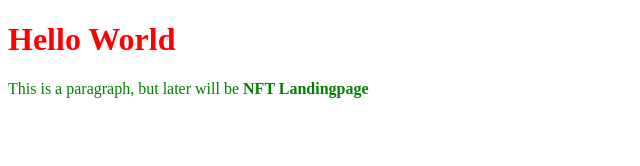
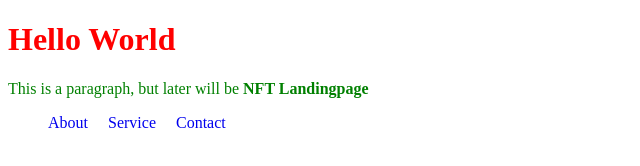
Before and after one commit to DarStas/DarStas.github.io, a plain HTML site: page index.html in a window 1280 px wide. Shown: the whole page, without its empty margins (0-640 px from the left). Drawn offline with Linux system fonts and the light colour scheme.

Commit message:
pridetas div su linkais

```diff
--- a/index.html
+++ b/index.html
@@ -10,5 +10,19 @@
 <body>
     <h1>Hello World</h1>
     <p>This is a paragraph, but later will be <span>NFT Landingpage</span></p>
+
+    <div>
+        <ul>
+            <li>
+                <a href="#">About</a>
+            </li>
+            <li>
+                <a href="#">Service</a>
+            </li>
+            <li>
+                <a href="#">Contact</a>
+            </li>
+        </ul>
+    </div>
 </body>
 </html>
--- a/style.css
+++ b/style.css
@@ -13,3 +13,13 @@ p {
 span {
     font-weight: bold;
 }
+
+ul {
+    display: flex;
+    gap: 20px;
+    list-style: none;
+}
+
+a {
+    text-decoration: none;
+}
```
